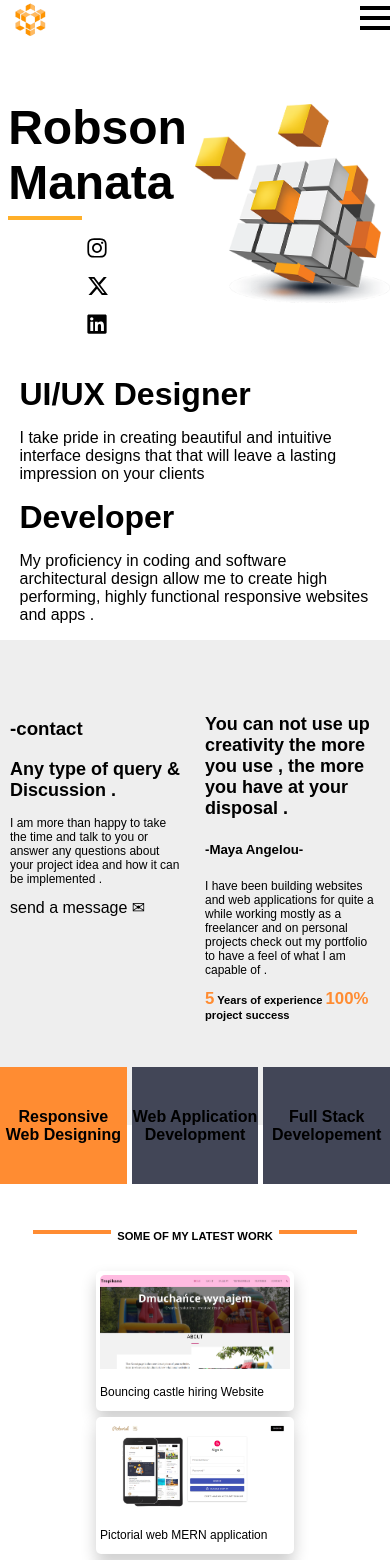
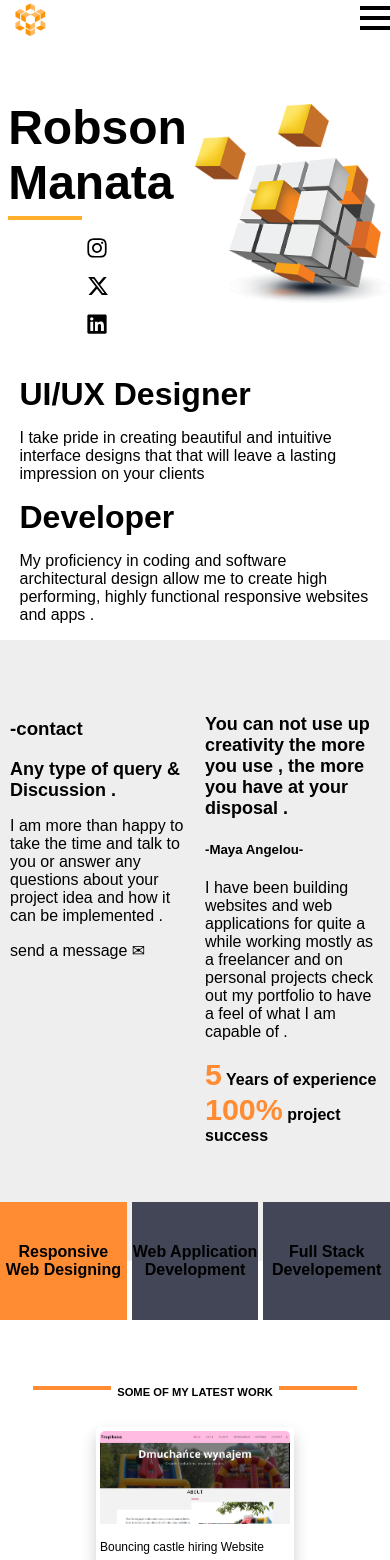
Before and after one commit to robsonmanata/PortfolioModernReact, a React (Vite) app: page / in a window 390 px wide. Shown: the top 1560 px of the page. Built offline with nearby package versions, Linux system fonts and the light colour scheme.

Commit message:
link fixes1

```diff
--- a/src/Components/SectionA/sectionA.css
+++ b/src/Components/SectionA/sectionA.css
@@ -39,7 +39,7 @@
     }
     .left-item1 p{
       font-family: 'Nunito', sans-serif;
-      font-size: 18px;
+      font-size: 16px;
     }
     .highlight{
       color: black;
--- a/src/Components/SectionB/sectionB.css
+++ b/src/Components/SectionB/sectionB.css
@@ -6,7 +6,7 @@
 }
 b{
     color:#FF8C32 ;
-    font-size:1.5em;
+    font-size:1.9em;
     font-family: 'Nunito', sans-serif;
 }
 .discussiondiv{
@@ -33,9 +33,10 @@ justify-content:center;
 
 
 }
-h6{
+.sectionB h6{
     margin-top:0px;
     font-family: 'Nunito', sans-serif;
+    font-size: 1.8rem;
 
 }
 @media(max-width:768px) {
@@ -43,7 +44,12 @@ h6{
         font-family: 'Nunito', sans-serif;
         font-size: 18px;
     }
-
+    .sectionB h6{
+        font-size:16px ;
+    }
+    .sectionB p{
+        font-size:16px ;
+    }
     .discussiondiv{
         flex:50%;
         display: flex;
```
